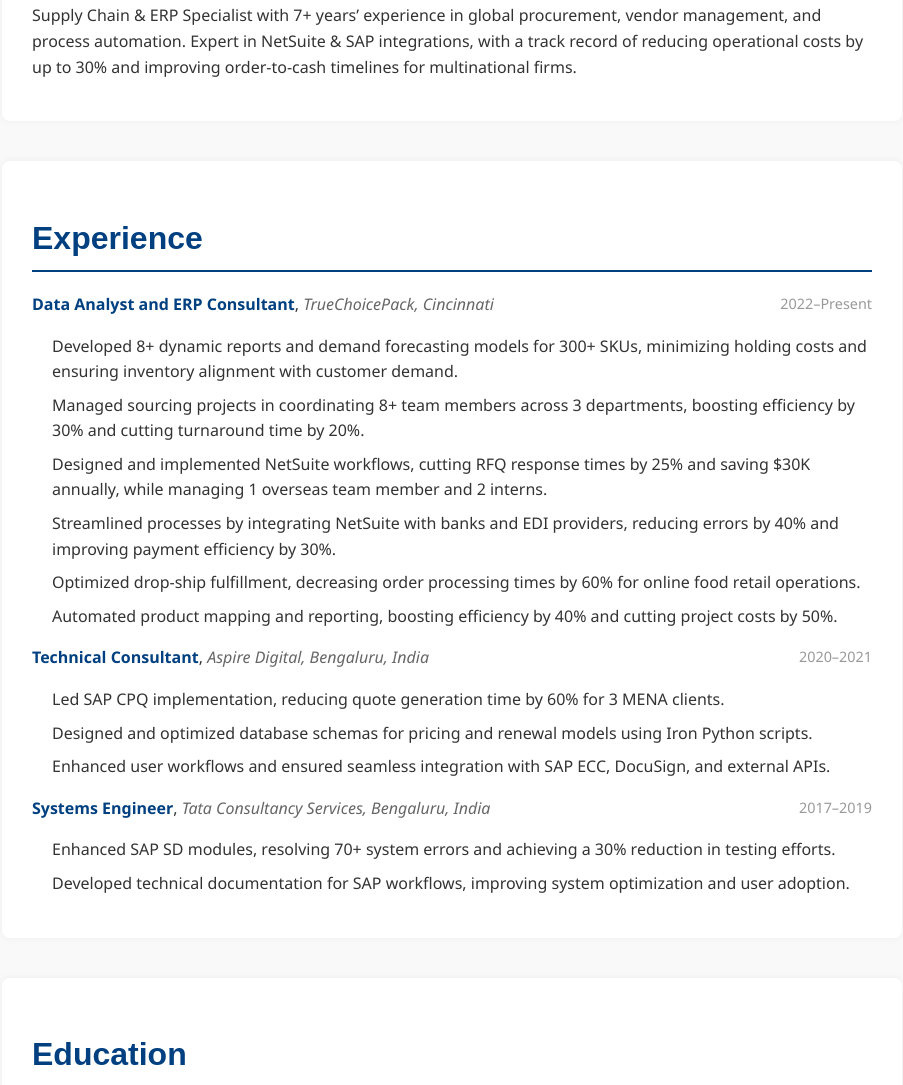
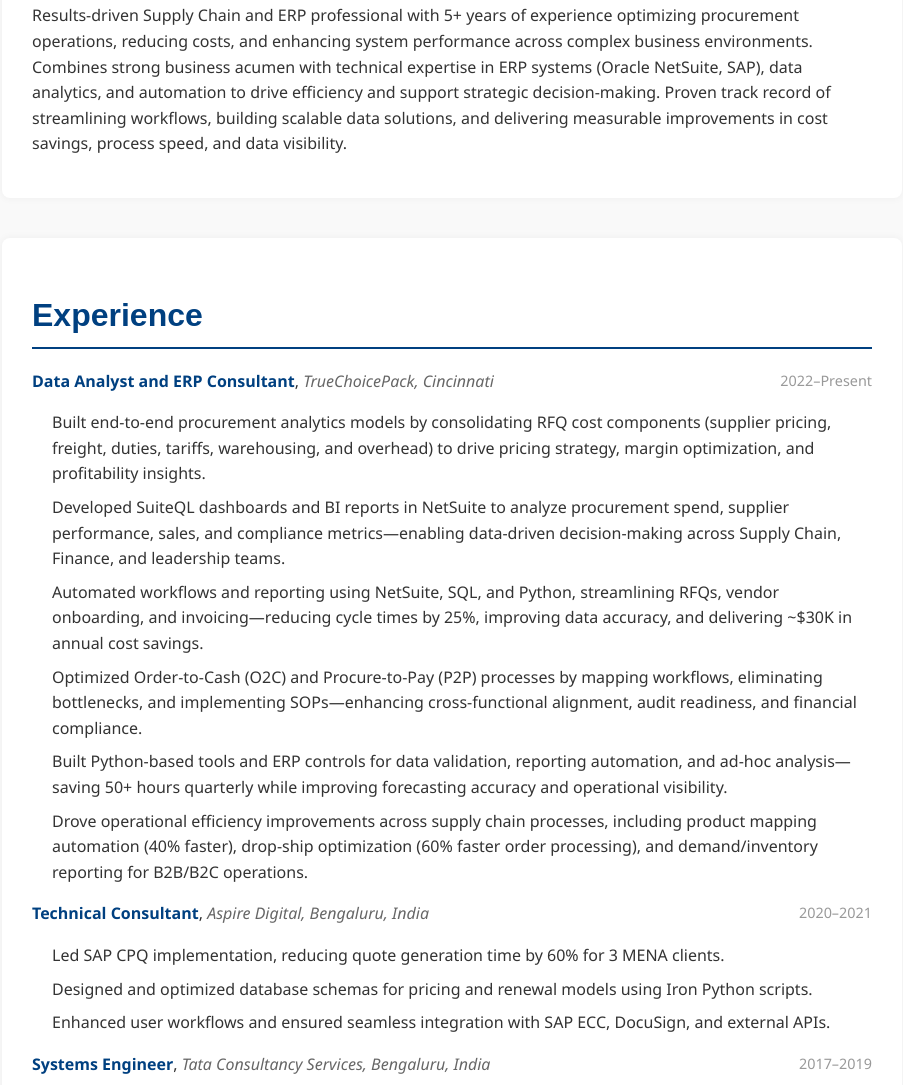
Before and after one commit to AbhilashKC99/mywebsite, a website: page io/index.html in a window 1280 px wide. Shown: the part 498-1583 px from the top of the page, without its empty margins (188-1091 px from the left). Drawn offline with Linux system fonts and the light colour scheme.

Commit message:
Revise profile and experience sections in index.html
Updated professional summary and experience details to reflect enhanced skills and accomplishments in supply chain and ERP management.

```diff
--- a/io/index.html
+++ b/io/index.html
@@ -102,7 +102,7 @@
 
 <section>
   <h2>Profile</h2>
-  <p>Supply Chain & ERP Specialist with 7+ years’ experience in global procurement, vendor management, and process automation. Expert in NetSuite & SAP integrations, with a track record of reducing operational costs by up to 30% and improving order-to-cash timelines for multinational firms.</p>
+  <p>Results-driven Supply Chain and ERP professional with 5+ years of experience optimizing procurement operations, reducing costs, and enhancing system performance across complex business environments. Combines strong business acumen with technical expertise in ERP systems (Oracle NetSuite, SAP), data analytics, and automation to drive efficiency and support strategic decision-making. Proven track record of streamlining workflows, building scalable data solutions, and delivering measurable improvements in cost savings, process speed, and data visibility.</p>
 </section>
 
 <section>
@@ -112,12 +112,17 @@
     <span class="job-title">Data Analyst and ERP Consultant</span>, <span class="job-company">TrueChoicePack, Cincinnati</span>
     <span class="date-range">2022–Present</span>
     <ul>
-      <li>Developed 8+ dynamic reports and demand forecasting models for 300+ SKUs, minimizing holding costs and ensuring inventory alignment with customer demand.</li>
-      <li>Managed sourcing projects in coordinating 8+ team members across 3 departments, boosting efficiency by 30% and cutting turnaround time by 20%.</li>
-      <li>Designed and implemented NetSuite workflows, cutting RFQ response times by 25% and saving $30K annually, while managing 1 overseas team member and 2 interns.</li>
-      <li>Streamlined processes by integrating NetSuite with banks and EDI providers, reducing errors by 40% and improving payment efficiency by 30%.</li>
-      <li>Optimized drop-ship fulfillment, decreasing order processing times by 60% for online food retail operations.</li>
-      <li>Automated product mapping and reporting, boosting efficiency by 40% and cutting project costs by 50%.</li>
+      <li>Built end-to-end procurement analytics models by consolidating RFQ cost components (supplier pricing, freight, duties, tariffs, warehousing, and overhead) to drive pricing strategy, margin optimization, and profitability insights.</li>
+
+      <li>Developed SuiteQL dashboards and BI reports in NetSuite to analyze procurement spend, supplier performance, sales, and compliance metrics—enabling data-driven decision-making across Supply Chain, Finance, and leadership teams.</li>
+
+      <li>Automated workflows and reporting using NetSuite, SQL, and Python, streamlining RFQs, vendor onboarding, and invoicing—reducing cycle times by 25%, improving data accuracy, and delivering ~$30K in annual cost savings.</li>
+
+      <li>Optimized Order-to-Cash (O2C) and Procure-to-Pay (P2P) processes by mapping workflows, eliminating bottlenecks, and implementing SOPs—enhancing cross-functional alignment, audit readiness, and financial compliance.</li>
+
+      <li>Built Python-based tools and ERP controls for data validation, reporting automation, and ad-hoc analysis—saving 50+ hours quarterly while improving forecasting accuracy and operational visibility.</li>
+
+      <li>Drove operational efficiency improvements across supply chain processes, including product mapping automation (40% faster), drop-ship optimization (60% faster order processing), and demand/inventory reporting for B2B/B2C operations.</li>
     </ul>
   </div>
 
```
